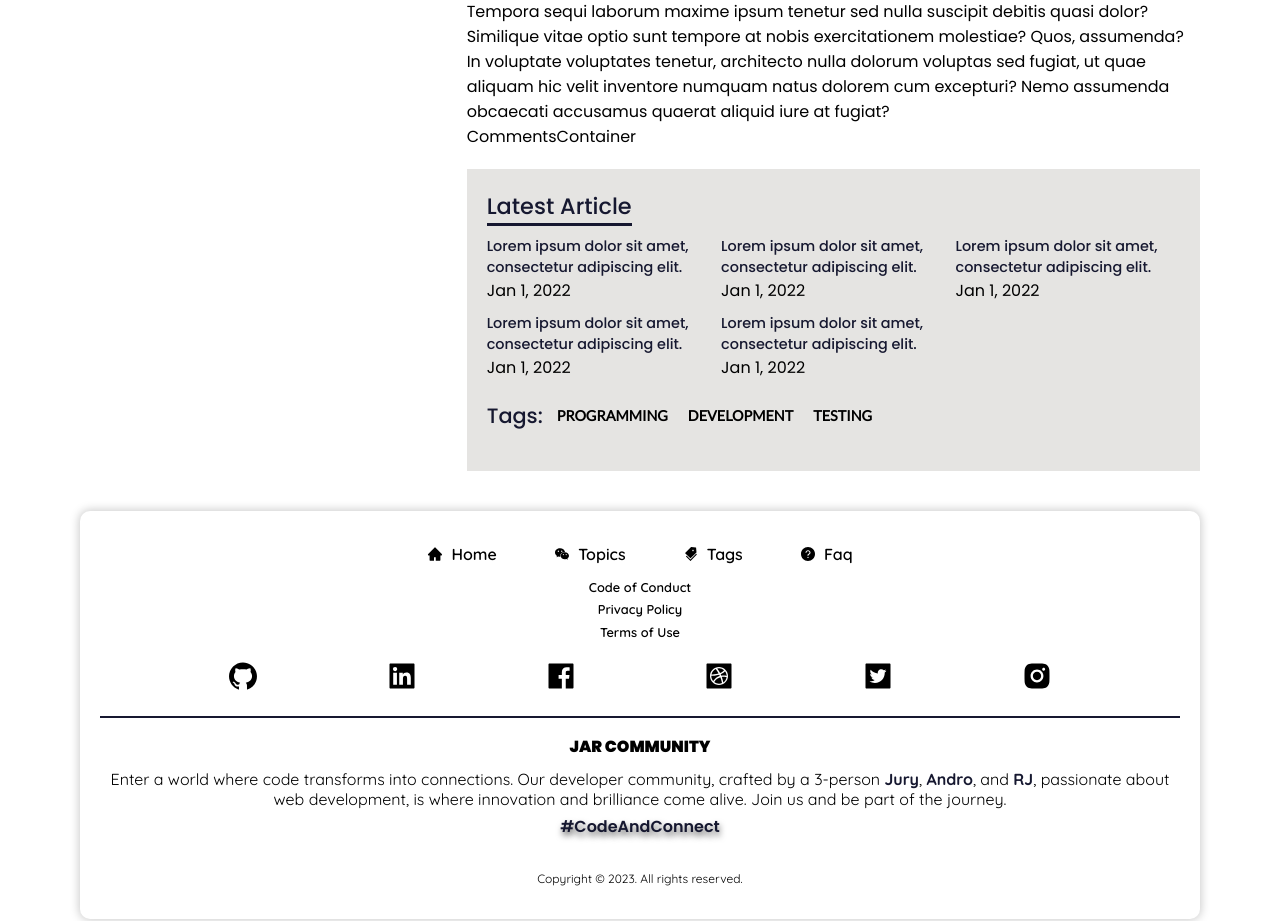
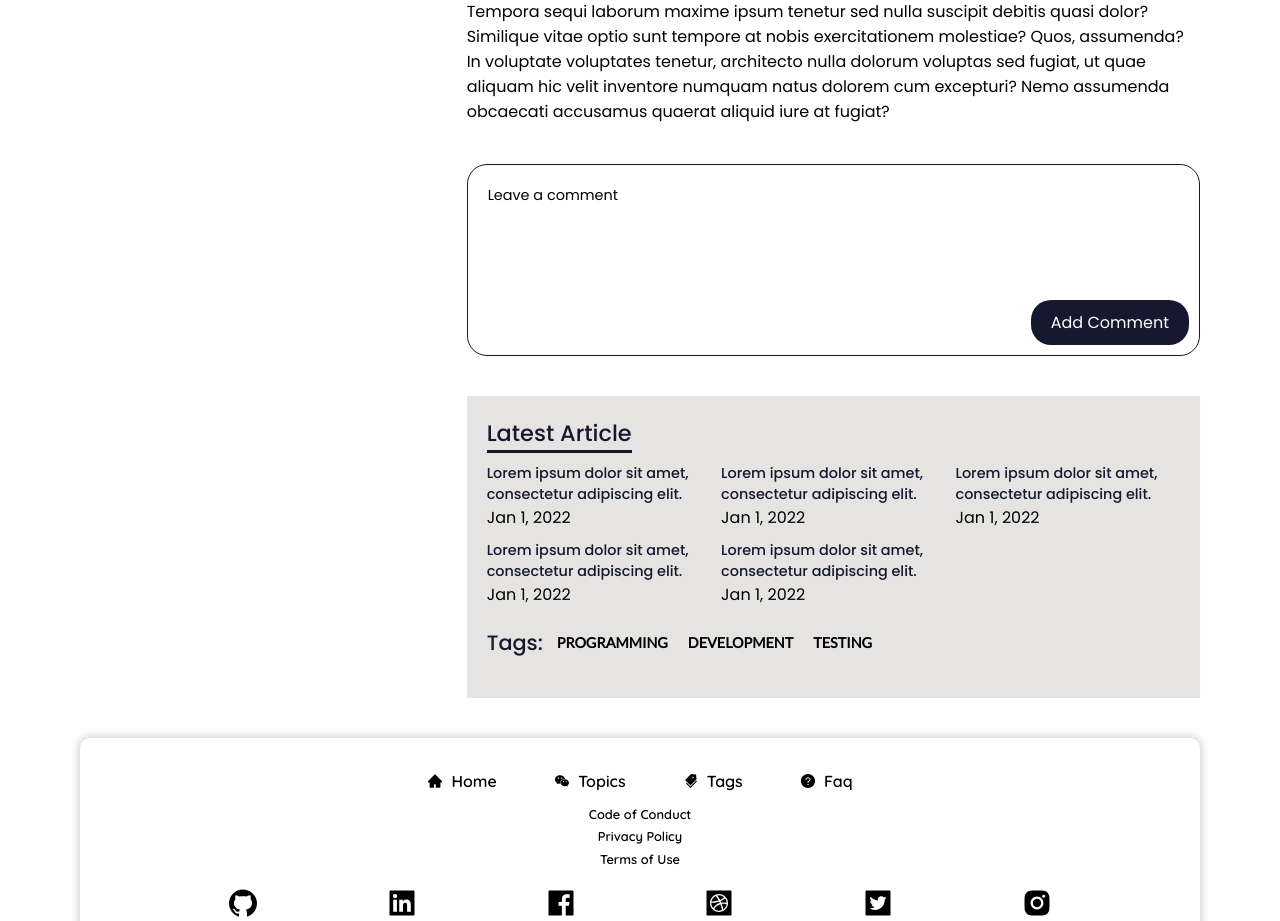
Before and after one commit to coreinspect/JAR, a React (Create React App) app: page /blog/i in a window 1280 px wide. Shown: the part 1200-2121 px from the top of the page. Built offline with nearby package versions, Linux system fonts and the light colour scheme.

Commit message:
Update Comment File

```diff
--- a/src/components/comments/CommentForm.jsx
+++ b/src/components/comments/CommentForm.jsx
@@ -1,13 +1,17 @@
-import React, { useState } from 'react';
+import React, { useState } from "react";
+import "./comment.css";
 
-const CommentForm = (btnLabel) => {
-  const [value, setValue] = useState('');
+const CommentForm = ({ btnLabel, formSubmitHandler }) => {
+   const [value, setValue] = useState("");
+   //Submit handler function
    const submitHandler = (e) => {
       e.preventDefault();
+      formSubmitHandler(value);
+      setValue("");
    };
    return (
       <form onSubmit={submitHandler}>
-      <div>
+         <div className="article-comment-form-wrapper">
             <textarea
                className="article-comment-form"
                name=""
--- a/src/components/comments/CommentsContainer.jsx
+++ b/src/components/comments/CommentsContainer.jsx
@@ -1,7 +1,50 @@
-import React from 'react';
+import React, { useEffect, useState } from "react";
+import CommentForm from "./CommentForm";
+import { getCommentsData } from "../../data/comments";
 
-const CommentsContainer = () => {
-  return <div>CommentsContainer</div>;
+const CommentsContainer = ({ className }) => {
+   //creating a state with empty initial
+   const [comments, setComments] = useState([]);
+   console.log(comments);
+
+   //fill the state with the data from getCommentsData(putt all data in it)
+   useEffect(() => {
+      (async () => {
+         const commentData = await getCommentsData();
+         setComments(commentData);
+      })();
+   }, []);
+
+   //this is for the comment handler
+   const addCommentHandler = (value, parent = null, replyOnUser = null) => {
+      //creating a variable newComment that stores the new comment
+      const newComment = {
+         _id: "10",
+         user: {
+            _id: "a",
+            name: "Mohammad Rezaii",
+         },
+         desc: value,
+         post: "1",
+         parent: parent,
+         replyOnUser: replyOnUser,
+         createdAt: "2022-12-31T17:22:05.092+0000",
+      };
+
+      //adding comments to comments data
+      setComments((curState) => {
+         return [newComment, ...curState];
+      });
+   };
+   return (
+      <div className={`${className}`}>
+         <CommentForm
+            btnLabel="Add Comment"
+            //passing the formSubmitHandler function with addCommentHandler
+            formSubmitHandler={(value) => addCommentHandler(value)}
+         />
+      </div>
+   );
 };
 
 export default CommentsContainer;
--- /dev/null
+++ b/src/components/comments/comment.css
@@ -0,0 +1,24 @@
+.article-comment-form-wrapper {
+   display: flex;
+   flex-direction: column;
+   align-items: flex-end;
+   width: 100%;
+   border: 1px solid var(--primary-color);
+   padding: 10px;
+   border-radius: 20px;
+   margin: 40px 0;
+}
+
+.article-comment-form {
+   width: 100%;
+   padding: 10px;
+   font-size: var(--p-font-0-9);
+   word-wrap: break-word;
+}
+
+.article-comment-form-btn {
+   padding: 10px 20px;
+   background: var(--primary-color);
+   color: var(--secondary-color);
+   border-radius: 20px;
+}
--- /dev/null
+++ b/src/data/comments.js
@@ -0,0 +1,52 @@
+export const getCommentsData = async () => {
+   return [
+      {
+         _id: "10",
+         user: {
+            _id: "a",
+            name: "Mohammad Rezaii",
+         },
+         desc: "it was a nice post, Thank you!",
+         post: "1",
+         parent: null,
+         replyOnUser: null,
+         createdAt: "2022-12-31T17:22:05.092+0000",
+      },
+      {
+         _id: "11",
+         user: {
+            _id: "b",
+            name: "Paul M. Williams",
+         },
+         desc: "a reply for Mohammad",
+         post: "1",
+         parent: "10",
+         replyOnUser: "a",
+         createdAt: "2022-12-31T17:22:05.092+0000",
+      },
+      {
+         _id: "12",
+         user: {
+            _id: "b",
+            name: "Paul M. Williams",
+         },
+         desc: "keep it up bro <3",
+         post: "1",
+         parent: null,
+         replyOnUser: null,
+         createdAt: "2022-12-31T17:22:05.092+0000",
+      },
+      {
+         _id: "13",
+         user: {
+            _id: "c",
+            name: "Jessica C. Stephens",
+         },
+         desc: "I'm always interested in your content :)",
+         post: "1",
+         parent: null,
+         replyOnUser: null,
+         createdAt: "2022-12-31T17:22:05.092+0000",
+      },
+   ];
+};
```
Lines whose indentation alone changed are shown as unchanged.
